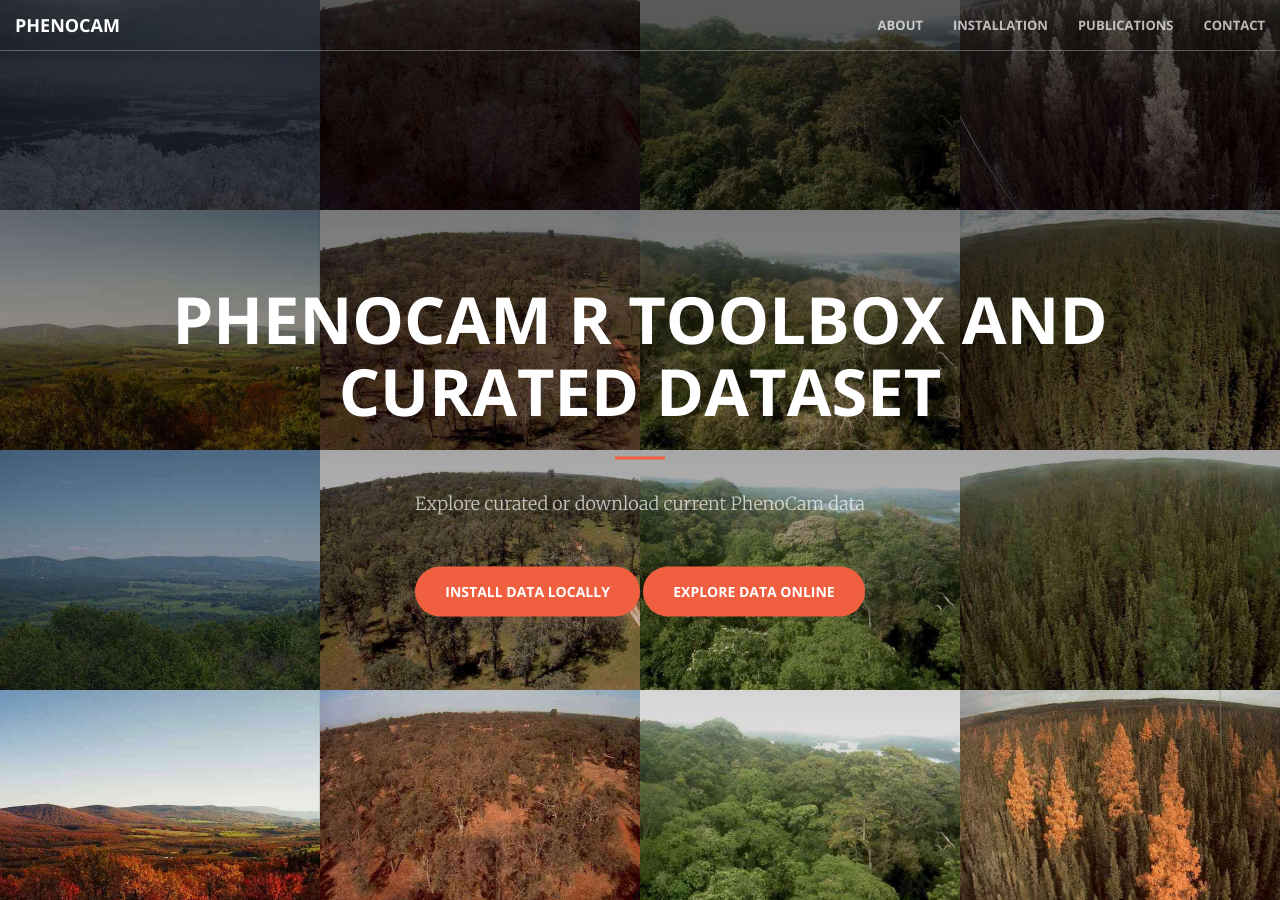
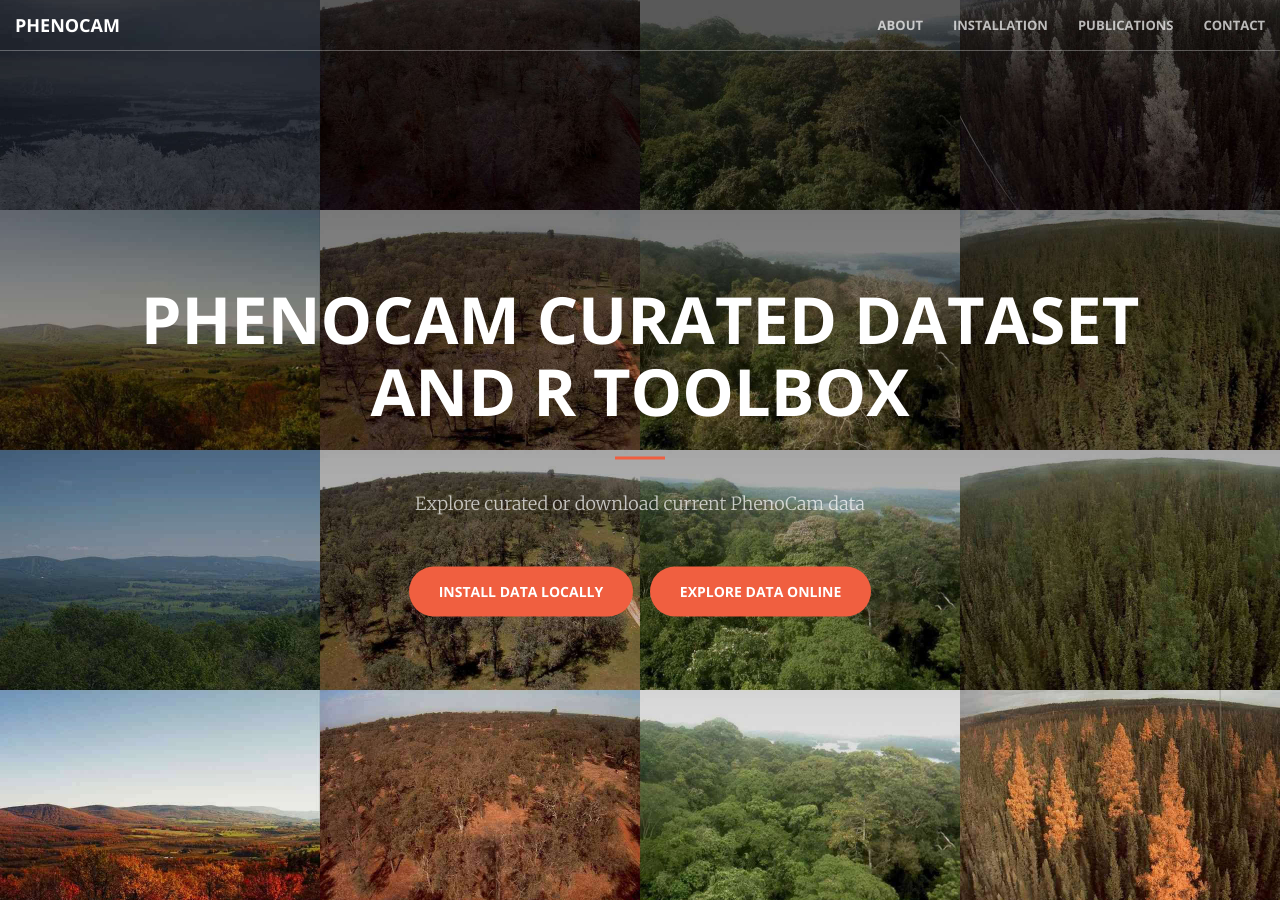
Before and after one commit to PhenoCamNetwork/phenocam.us, a Jekyll site: the page built from index.html, in a window 1280 px wide and 900 px high. Built offline with Jekyll 4.4.1, drawn with Linux system fonts in a browser that asks for light colours.

Commit message:
changing content

```diff
--- a/_includes/header.html
+++ b/_includes/header.html
@@ -1,11 +1,13 @@
 <header>
     <div class="header-content">
         <div class="header-content-inner">
-            <h1>PhenoCam R Toolbox and Curated Dataset</h1>
+            <h1>PhenoCam Curated Dataset and R Toolbox</h1>
             <hr>
             <p>Explore curated or download current PhenoCam data</p>
             <a href="#services" class="btn btn-primary btn-xl page-scroll">Install Data Locally</a>
-	    <a href="#about" class="btn btn-primary btn-xl page-scroll">Explore Data Online</a>
+	    &nbsp
+	    &nbsp
+	    <a href="http://explore.phenocam.io" class="btn btn-primary btn-xl page-scroll">Explore Data Online</a>
         </div>
     </div>
 </header>
--- a/_includes/portfolio.html
+++ b/_includes/portfolio.html
@@ -10,7 +10,7 @@
     <div class="container-fluid">
         <div class="row no-gutter">
             <div class="col-lg-4 col-sm-6">
-                <a href="#" class="portfolio-box">
+                <a href="http://www.sciencedirect.com/science/article/pii/S0168192311002851" class="portfolio-box">
                     <img src="img/portfolio/1.jpg" class="img-responsive" alt="">
                     <div class="portfolio-box-caption">
                         <div class="portfolio-box-caption-content">
@@ -25,7 +25,7 @@
                 </a>
             </div>
             <div class="col-lg-4 col-sm-6">
-                <a href="#" class="portfolio-box">
+                <a href="http://www.biogeosciences.net/11/4305/2014/" class="portfolio-box">
                     <img src="img/portfolio/2.jpg" class="img-responsive" alt="">
                     <div class="portfolio-box-caption">
                         <div class="portfolio-box-caption-content">
@@ -40,7 +40,7 @@
                 </a>
             </div>
             <div class="col-lg-4 col-sm-6">
-                <a href="#" class="portfolio-box">
+                <a href="http://onlinelibrary.wiley.com/doi/10.1890/13-0652.1/abstract" class="portfolio-box">
                     <img src="img/portfolio/3.jpg" class="img-responsive" alt="">
                     <div class="portfolio-box-caption">
                         <div class="portfolio-box-caption-content">
@@ -48,14 +48,14 @@
                                 Keenan et al. 2014
                             </div>
                             <div class="project-name">
-				Tracking forest phenology and seasonal physiology using digital repeat photography: a critical assessment
+				                          Tracking forest phenology and seasonal physiology using digital repeat photography: a critical assessment
                             </div>
                         </div>
                     </div>
                 </a>
             </div>
             <div class="col-lg-4 col-sm-6">
-                <a href="#" class="portfolio-box">
+                <a href="http://onlinelibrary.wiley.com/doi/10.1890/14-0005.1/abstract" class="portfolio-box">
                     <img src="img/portfolio/4.jpg" class="img-responsive" alt="">
                     <div class="portfolio-box-caption">
                         <div class="portfolio-box-caption-content">
@@ -70,7 +70,7 @@
                 </a>
             </div>
             <div class="col-lg-4 col-sm-6">
-                <a href="#" class="portfolio-box">
+                <a href="http://onlinelibrary.wiley.com/doi/10.1111/j.1365-2486.2012.02712.x/abstract" class="portfolio-box">
                     <img src="img/portfolio/5.jpg" class="img-responsive" alt="">
                     <div class="portfolio-box-caption">
                         <div class="portfolio-box-caption-content">
@@ -78,14 +78,14 @@
                                 Hufkens et al. 2012
                             </div>
                             <div class="project-name">
-                                Sprint frost paper
+                              Ecological impacts of a widespread frost event following early spring leaf-out
                             </div>
                         </div>
                     </div>
                 </a>
             </div>
             <div class="col-lg-4 col-sm-6">
-                <a href="#" class="portfolio-box">
+                <a href="http://www.nature.com/nclimate/journal/vaop/ncurrent/full/nclimate2942.html" class="portfolio-box">
                     <img src="img/portfolio/6.jpg" class="img-responsive" alt="">
                     <div class="portfolio-box-caption">
                         <div class="portfolio-box-caption-content">
```
Also changed, not shown: other parts of _includes/portfolio.html (+1 -1 lines).
